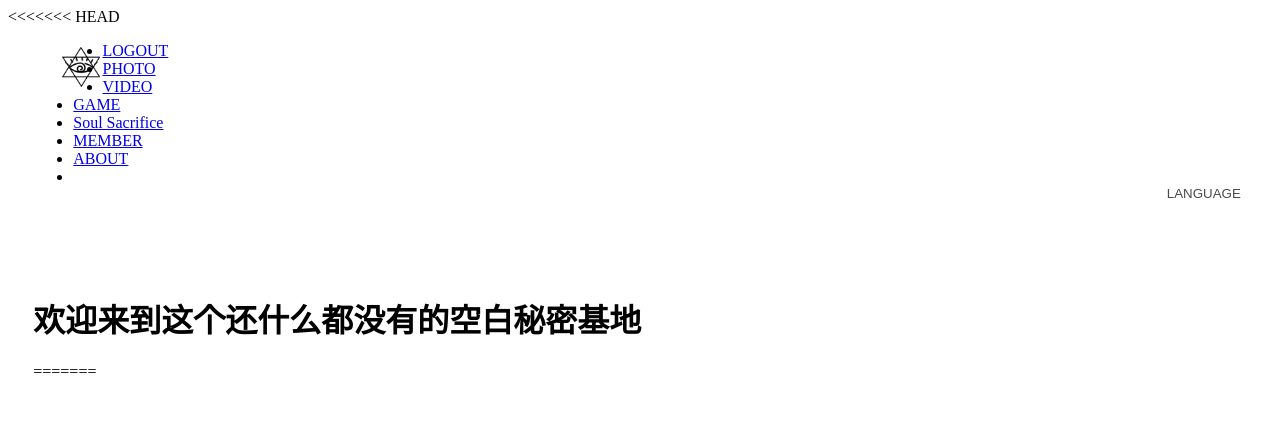
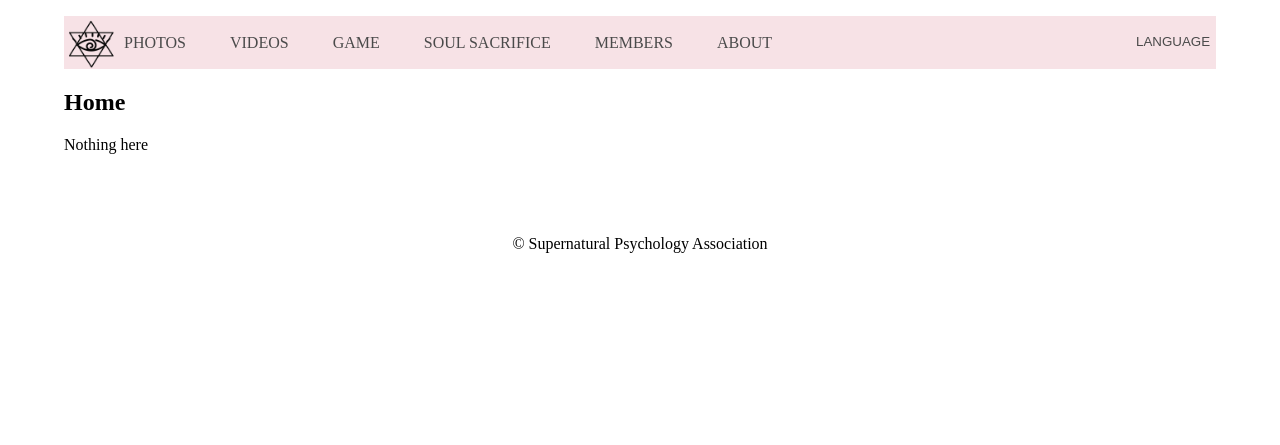
Before and after one commit to xiaoqi-huang/Supernature, a Flask app: page /home in a window 1280 px wide. Shown: the top 445 px of the page. After the commit the page ends 253 px from the top, so only its background shows below. Run offline with Flask 2, Linux system fonts and the light colour scheme; the visitor is signed in with stand-in values (Sample User, id 1).

Commit message:
Update the path to the logo in layout.html

```diff
--- a/run.py
+++ b/run.py
@@ -7,7 +7,7 @@ app = Flask(__name__)
 # app.config['SQLALCHEMY_DATABASE_URI'] = 'postgresql://localhost/superusers'
 # db.init_app(app)
 #
-# app.secret_key = "development-key"
+# app.secret_key = 'development-key'
 
 @app.route('/')
 def index():
@@ -63,13 +63,33 @@ def static_file(page_name):
 #     session.pop('email', None)
 #     return redirect(url_for('index'))
 
-#do not have home now
-@app.route("/home", methods=["GET", "POST"])
+@app.route('/login', methods=['GET', 'POST'])
+def login():
+    if (request.method == 'GET'):
+        return render_template('login.html')
+    if (request.method == 'POST'):
+        uid = request.form['uid'];
+        pwd = request.form['pwd'];
+
+        result = check_login(uid, pwd)
+
+        if result:
+            return render_template('home.html')
+        else:
+            return render_template('login.html')
+
+def check_login(uid, pwd):
+    # TODO: This method should ask the database to check login
+    # return True, if uid and pwd matches
+    # return False, otherwise
+    return (uid == '12') and (pwd == 'password')
+
+@app.route('/home', methods=['GET', 'POST'])
 def home():
   if 'email' not in session:
     return redirect(url_for('login'))
 
-  return render_template("home.html")
+  return render_template('home.html')
 
 
 if __name__ == '__main__':
--- a/templates/home.html
+++ b/templates/home.html
@@ -1,63 +1,5 @@
-<<<<<<< HEAD
-<!DOCTYPE html>
-<html>
-<head>
-	<meta charset="utf-8" />
-	<link href='https://fonts.googleapis.com/css?family=Lato:400,300,100,700,900' rel='stylesheet' type='text/css'>
-	<link rel="stylesheet" type="text/css" href='./../static/styles/main.css' />
-	<script language="JavaScript" type="text/javascript" src="./../js/js.js"></script>
-	<link rel="icon" href="./pic/icon.png">
-	<title>超自然心理研究社</title>
-</head>
-
-
-<div id="container">
-	<div class="header">
-		<a href="/index"><img src="./../static/images/icon.png" class="icon"></a>
-		<ul>
-			<li><a href="/logout">LOGOUT</a></li>
-			<li><a href="/photo">PHOTO</a></li>
-			<li><a href="/video">VIDEO</a></li>
-			<li><a href="/beat-beans">GAME</a></li>
-			<li><a href="/jio">Soul Sacrifice</a></li>
-			<li><a href="/member">MEMBER</a></li>
-			<li><a href=#>ABOUT</a></li>
-			<li>
-				<div class="dropdown">
-					<button class="dropdown-btn">LANGUAGE</button>
-					<div class="dropdown-content">
-						<a href="/index-jp">JAPANESE</a>
-					</div>
-				</div>
-			</li>
-		</ul>
-	</div>
-    <div>
-        <br/>
-        <br/>
-        <br/>
-        <br/>
-        <h1>欢迎来到这个还什么都没有的空白秘密基地</h1>
-    </div>
-<div>
-</html>
-=======
-<div class="photo-container-1">
-    <div id="intro">
-        <h1 id="ch">超自然心理研究社</h1>
-        <h1 id="en">Supernatural Psychology Association</h1>
-        <h2>Supernatural Psychology Association, 简称SPA，能给大家带来心理SPA</h2>
-        <h2>可以为大家介绍对象，不定期分享各种乱七八糟的视频</h2>
-        <h2>分享各种好看的漫画，好玩的游戏，还有玉山好看的照片</h2>
-        <h2>对不起，我编不下去了</h2>
-        <h2>小岛阳菜真的太好看了</h2>
-        <h2>也希望有更多人来关注我的油管频道，可以点击网页最上方的youtube链接</h2>
-    </div>
-</div>
-
-<div class="photo-container-2">
-</div>
-
-<div class="photo-container-3">
-</div>
->>>>>>> b553a49f5cab85ca3ce568742bd1f1570903cac4
+{% extends "layout.html" %}
+{% block body %}
+<h1>Home</h1>
+<p>Nothing here</p>
+{% endblock %}
--- a/templates/layout.html
+++ b/templates/layout.html
@@ -6,7 +6,7 @@
 	<title>超自然心理研究社</title>
 	<link href="https://fonts.googleapis.com/css?family=Lato:400,300,100,700,900" rel="stylesheet" type="text/css" media="screen" />
 	<link rel="stylesheet" type="text/css" href="./../static/styles/basic.css" media="screen" />
-	<link rel="icon" href="./pic/icon.png">
+	<link rel="icon" href="./images/icon.png">
 </head>
 
 <body>
```
Also changed, not shown: templates/login.html (+14 -40 lines), 2 other files.
